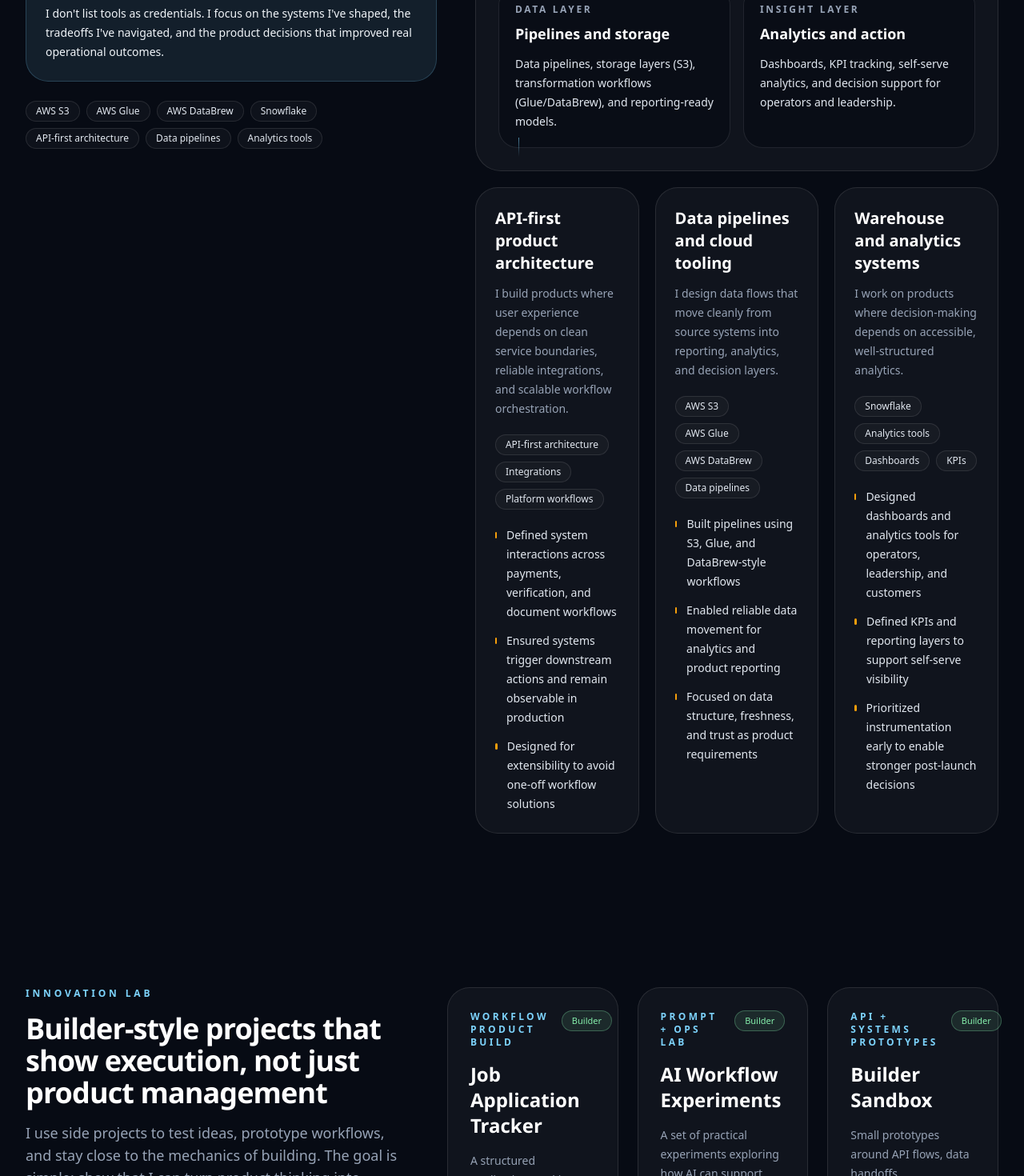
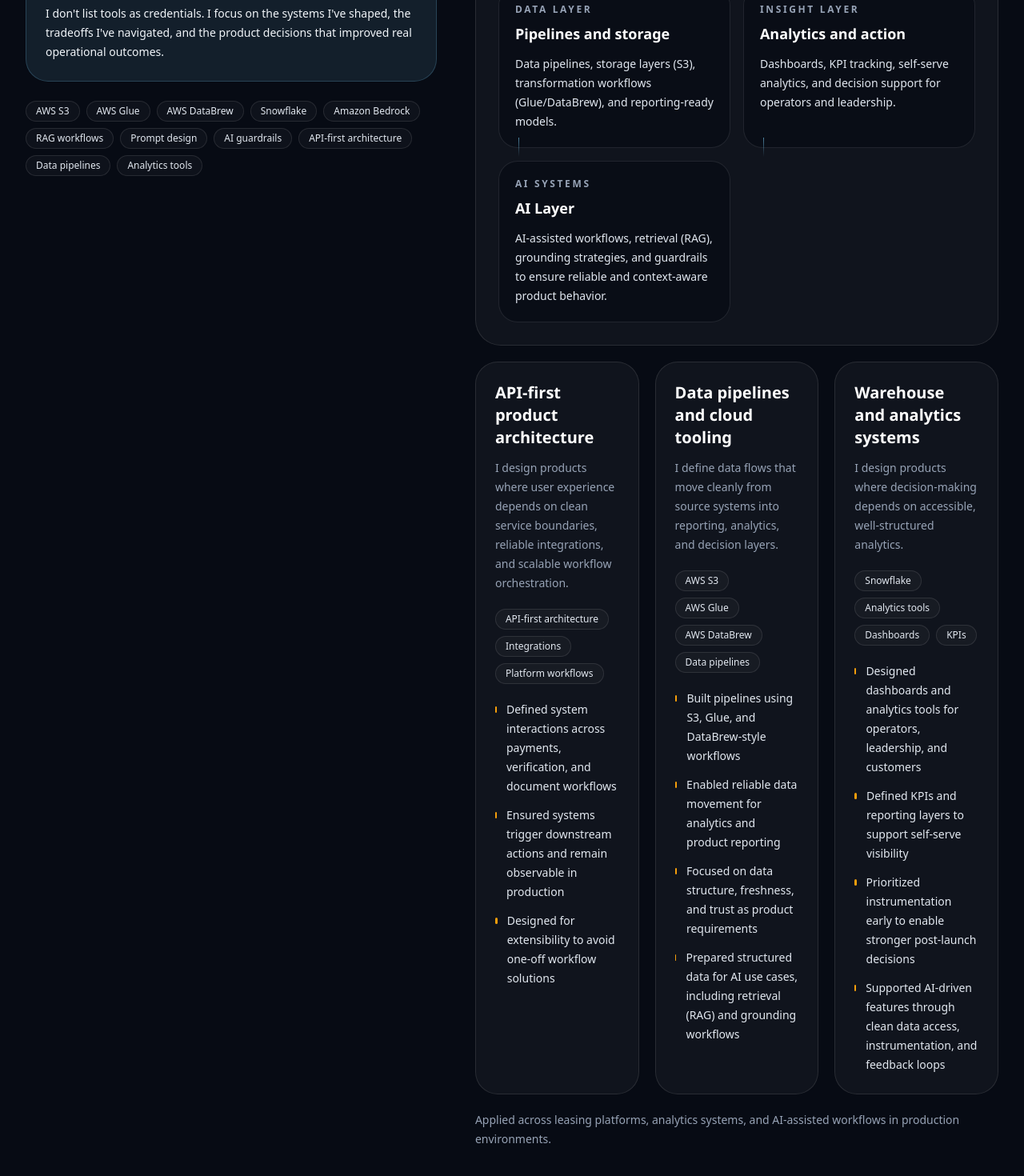
Before and after one commit to Jaau250/product-manager-portfolio, a Next.js app: page / in a window 1280 px wide. Shown: the part 3640-5110 px from the top of the page at 80% size. Built offline with nearby package versions, Linux system fonts and the light colour scheme.

Commit message:
Strengthen technical depth section with AI systems content

```diff
--- a/components/sections/technical-depth-section.tsx
+++ b/components/sections/technical-depth-section.tsx
@@ -32,6 +32,10 @@ export function TechnicalDepthSection() {
               "AWS Glue",
               "AWS DataBrew",
               "Snowflake",
+              "Amazon Bedrock",
+              "RAG workflows",
+              "Prompt design",
+              "AI guardrails",
               "API-first architecture",
               "Data pipelines",
               "Analytics tools"
@@ -111,6 +115,11 @@ export function TechnicalDepthSection() {
             </article>
             ))}
           </div>
+
+          <p className="text-sm leading-6 text-mist">
+            Applied across leasing platforms, analytics systems, and AI-assisted
+            workflows in production environments.
+          </p>
         </div>
       </div>
     </section>
--- a/content/portfolio.ts
+++ b/content/portfolio.ts
@@ -436,7 +436,7 @@ export const technicalDepthGroups: TechnicalDepthGroup[] = [
   {
     title: "API-first product architecture",
     summary:
-      "I build products where user experience depends on clean service boundaries, reliable integrations, and scalable workflow orchestration.",
+      "I design products where user experience depends on clean service boundaries, reliable integrations, and scalable workflow orchestration.",
     badges: ["API-first architecture", "Integrations", "Platform workflows"],
     bullets: [
       "Defined system interactions across payments, verification, and document workflows",
@@ -447,23 +447,25 @@ export const technicalDepthGroups: TechnicalDepthGroup[] = [
   {
     title: "Data pipelines and cloud tooling",
     summary:
-      "I design data flows that move cleanly from source systems into reporting, analytics, and decision layers.",
+      "I define data flows that move cleanly from source systems into reporting, analytics, and decision layers.",
     badges: ["AWS S3", "AWS Glue", "AWS DataBrew", "Data pipelines"],
     bullets: [
       "Built pipelines using S3, Glue, and DataBrew-style workflows",
       "Enabled reliable data movement for analytics and product reporting",
-      "Focused on data structure, freshness, and trust as product requirements"
+      "Focused on data structure, freshness, and trust as product requirements",
+      "Prepared structured data for AI use cases, including retrieval (RAG) and grounding workflows"
     ]
   },
   {
     title: "Warehouse and analytics systems",
     summary:
-      "I work on products where decision-making depends on accessible, well-structured analytics.",
+      "I design products where decision-making depends on accessible, well-structured analytics.",
     badges: ["Snowflake", "Analytics tools", "Dashboards", "KPIs"],
     bullets: [
       "Designed dashboards and analytics tools for operators, leadership, and customers",
       "Defined KPIs and reporting layers to support self-serve visibility",
-      "Prioritized instrumentation early to enable stronger post-launch decisions"
+      "Prioritized instrumentation early to enable stronger post-launch decisions",
+      "Supported AI-driven features through clean data access, instrumentation, and feedback loops"
     ]
   }
 ];
@@ -488,6 +490,11 @@ export const technicalArchitectureLayers = [
     label: "Insight Layer",
     title: "Analytics and action",
     detail: "Dashboards, KPI tracking, self-serve analytics, and decision support for operators and leadership."
+  },
+  {
+    label: "AI Systems",
+    title: "AI Layer",
+    detail: "AI-assisted workflows, retrieval (RAG), grounding strategies, and guardrails to ensure reliable and context-aware product behavior."
   }
 ];
 
```
